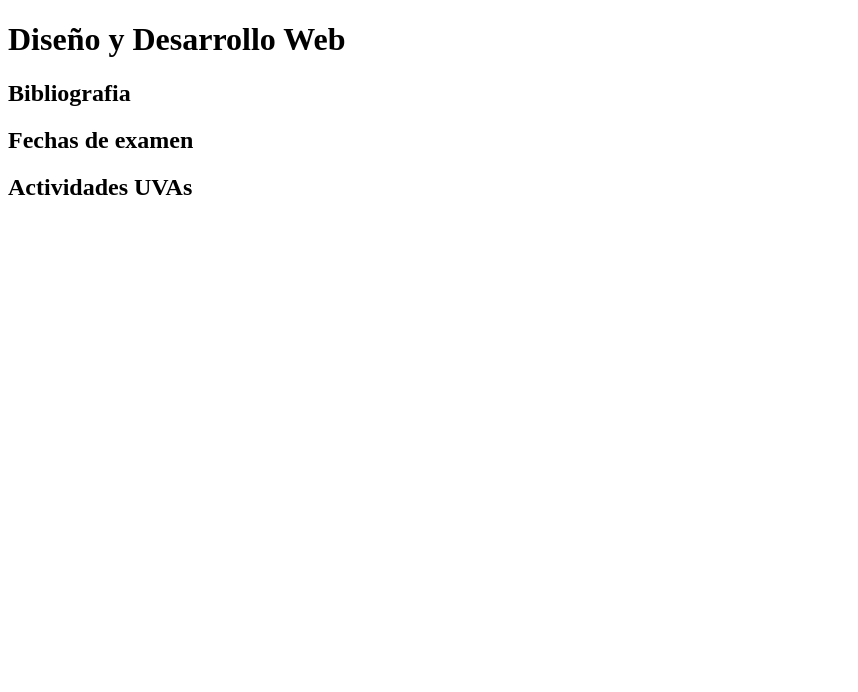
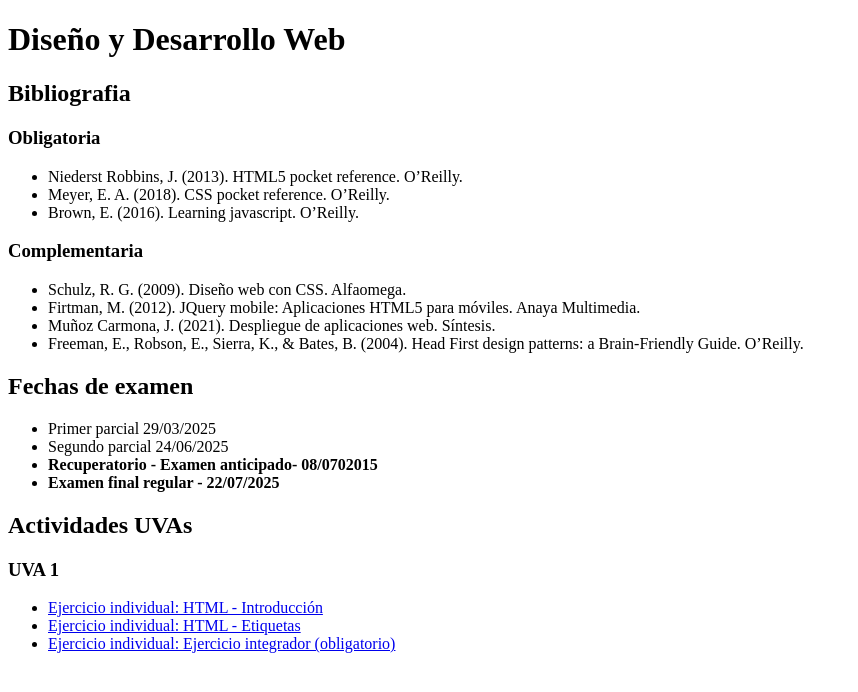
Before and after one commit to SantiDolab08/EntregablesDesaarrolloWeb, a plain HTML site: page Dolabjian_1153063_26032025_IntroHTMLEtiquetas/index.html in a window 1280 px wide. Shown: the whole page, without its empty margins (0-858 px from the left). Drawn offline with Linux system fonts and the light colour scheme.

Commit message:
Terminado

```diff
--- a/Dolabjian_1153063_26032025_IntroHTMLEtiquetas/index.html
+++ b/Dolabjian_1153063_26032025_IntroHTMLEtiquetas/index.html
@@ -12,14 +12,47 @@
     <body>
         <div>
             <h2>Bibliografia</h2>
+            <div>
+                <h3>Obligatoria</h3>
+                <ul>
+                    <li>Niederst Robbins, J. (2013). HTML5 pocket reference. O’Reilly.</li>
+                    <li>Meyer, E. A. (2018). CSS pocket reference. O’Reilly.</li>
+                    <li>Brown, E. (2016). Learning javascript. O’Reilly.</li>
+                </ul>
+            </div>
+            <div>
+                <h3>Complementaria</h3>
+                <ul>
 
+                    <li>Schulz, R. G. (2009). Diseño web con CSS. Alfaomega.</li>
+                    <li>Firtman, M. (2012). JQuery mobile: Aplicaciones HTML5 para móviles. Anaya Multimedia.</li>
+                    <li>Muñoz Carmona, J. (2021). Despliegue de aplicaciones web. Síntesis.</li>
+                    <li>Freeman, E., Robson, E., Sierra, K., & Bates, B. (2004). Head First design patterns: a Brain-Friendly Guide. O’Reilly.</li>
+                </ul>
+            </div>
         </div>
         <div>
             <h2>Fechas de examen</h2>
+            <ul>
+                <li>Primer parcial 29/03/2025</li>
+                <li>Segundo parcial 24/06/2025</li>
+                <li><strong>Recuperatorio - Examen anticipado- 08/0702015</strong></li>
+                <li> <strong>Examen final regular - 22/07/2025</strong></li>
+            </ul>
         </div>
         <div>
             <h2>Actividades UVAs</h2>
-            <div></div>
+            <div>
+                <h3>UVA 1</h3>
+                <ul>
+                    <li><a href="https://virtualbsp.uade.edu.ar/d2l/lms/dropbox/user/folder_submit_files.d2l?db=48958&grpid=0&isprv=0&bp=0&ou=43347">
+                    Ejercicio individual: HTML - Introducción</a></li>
+                    <li><a href="https://virtualbsp.uade.edu.ar/d2l/lms/dropbox/user/folder_submit_files.d2l?db=48959&grpid=0&isprv=0&bp=0&ou=43347">
+                    Ejercicio individual: HTML - Etiquetas</a></li>
+                    <li><a href="https://virtualbsp.uade.edu.ar/d2l/lms/dropbox/user/folder_submit_files.d2l?db=48960&grpid=0&isprv=0&bp=0&ou=43347">
+                    Ejercicio individual: Ejercicio integrador (obligatorio)</a></li>
+                </ul>
+            </div>
         </div>
     </body>
     <footer>
```
